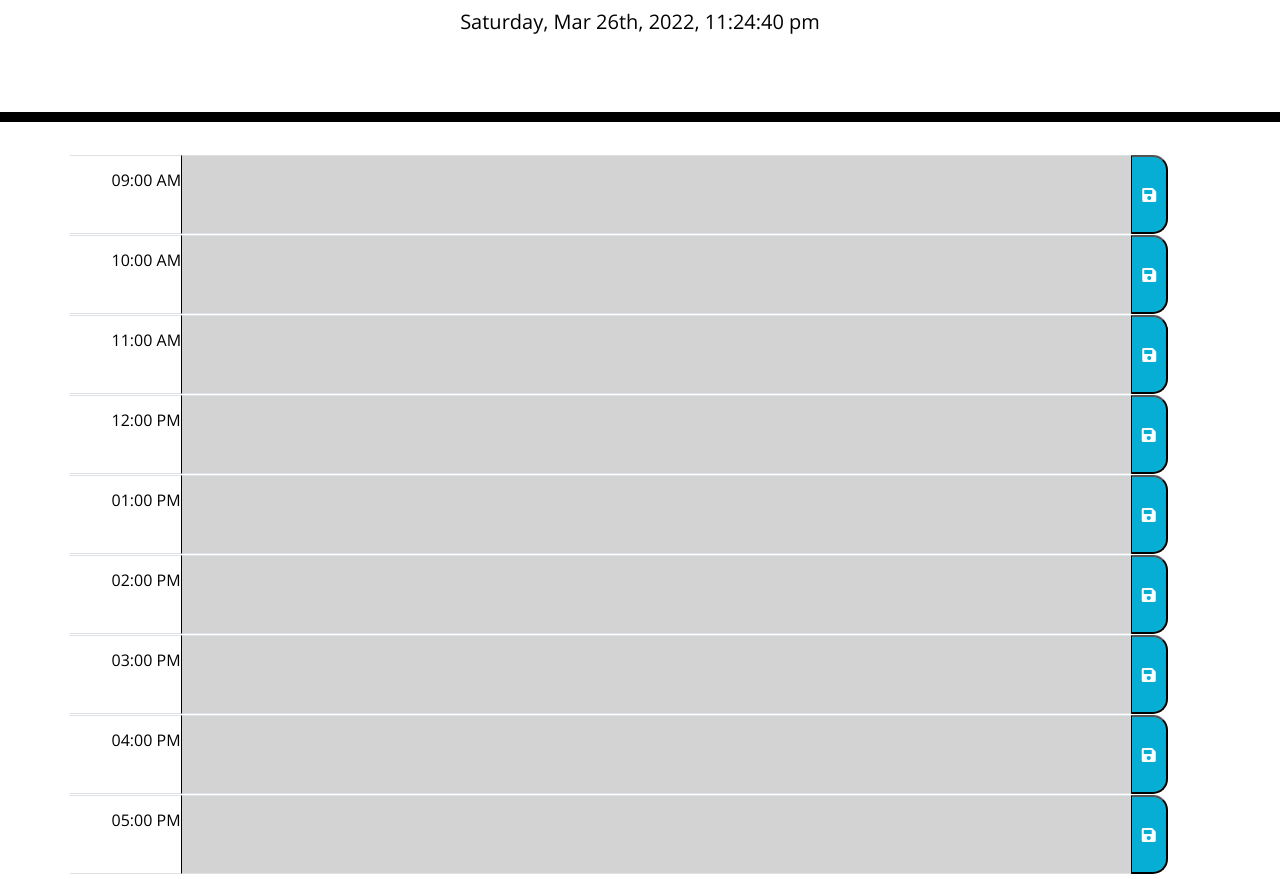
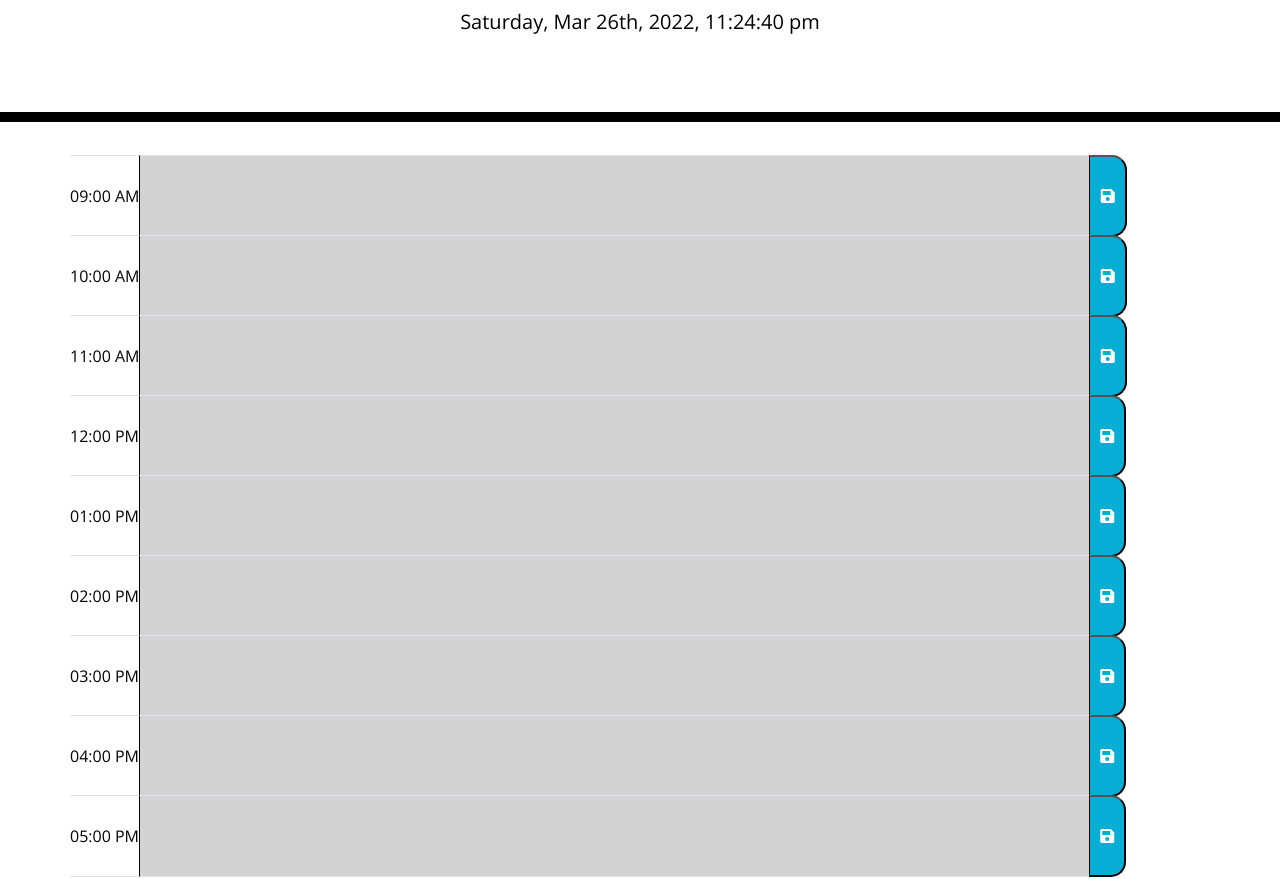
Before and after one commit to Rsmdo/Work-day-calender, a plain HTML site: page index.html in a window 1280 px wide. Shown: the part 182-1061 px from the top of the page. Drawn offline with nearby package versions, Linux system fonts and the light colour scheme.

Commit message:
added time and fixed time change

```diff
--- a/assets/js/script.js
+++ b/assets/js/script.js
@@ -1,10 +1,7 @@
-//declaring variables to target the Ids from index.html
-var current = $("#currentDay");
-//using moment.js to display the currentDay in m/d/y and time format
+
+const current = $("#currentDay");
 const currentDay = moment().format("MMMM Do YYYY, h:mm:ss a ");
-//converting hours into integer from string using parseInt
 const currentHour = parseInt(moment().hour());
-//display currentDay on the page
 current.text(currentDay);
 const blockLength = $(".time-block").length;
 
@@ -13,8 +10,6 @@ const blockLength = $(".time-block").length;
     renderLocalStorage();
 
         $(".description").each(function() {
-            //_i = input used to create the object, converting integer tostring
-            // targeting description block to add colors
             let currentBlockTimeVal = parseInt(moment($(this).attr("id"))._i);
             if (moment(currentBlockTimeVal).isBefore(currentHour)) {
                 $(this).addClass("past");
@@ -29,7 +24,7 @@ const blockLength = $(".time-block").length;
 
         $(".saveBtn").on("click", function() {
             for(let i = 0; i < blockLength; i++) {
-                let currentID = $(".description").eq(i).attr("id");
+                let currentID = $(".description").eq(i).attr("id"); // selecting specific element with index number and id
                 let value = $(".description").eq(i).val().trim();
                 localStorage.setItem(currentID, value);
             }
--- a/index.html
+++ b/index.html
@@ -29,75 +29,75 @@
       <p id="currentDay" class="lead"></p>
     </header>
     <div class="container">
-      <div class="row d-flex">
+      <div class="row">
         <div class="hour border-top border-bottom">
-          <span class="time-block ">09:00 AM</span>
+          <span class="time-block d-inline-flex d-md-flex d-sm-flex ">09:00 AM</span>
         </div>
-        <textarea class="description border-top border-bottom col-10" id="9"></textarea>
+        <textarea class="description border-top border-bottom col-10 d-inline-flex d-md-flex d-sm-flex" id="9"></textarea>
         <button class="saveBtn"> <i class="fas fa-save"></i> </button>
       </div>
 
       <div class="row">
         <div class="hour border-top border-bottom">
-          <span class="time-block ">10:00 AM</span>
+          <span class="time-block d-inline-flex d-md-flex d-sm-flex ">10:00 AM</span>
         </div>
-        <textarea class="description border-top border-bottom col-10" id="10"></textarea>
+        <textarea class="description border-top border-bottom col-10 d-inline-flex d-md-flex d-sm-flex" id="10"></textarea>
         <button class="saveBtn"> <i class="fas fa-save"></i> </button>
       </div>
 
       <div class="row">
         <div class="hour border-top border-bottom">
-          <span class="time-block ">11:00 AM</span>
+          <span class="time-block d-inline-flex d-md-flex d-sm-flex ">11:00 AM</span>
         </div>
-        <textarea class="description border-top border-bottom col-10" id="11"></textarea>
+        <textarea class="description border-top border-bottom col-10 d-inline-flex d-md-flex d-sm-flex" id="11"></textarea>
         <button class="saveBtn"> <i class="fas fa-save"></i> </button>
       </div>
 
       <div class="row">
         <div class="hour border-top border-bottom">
-          <span class="time-block ">12:00 PM</span>
+          <span class="time-block d-inline-flex d-md-flex d-sm-flex ">12:00 PM</span>
         </div>
-        <textarea class="description border-top border-bottom col-10 " id="12"></textarea>
+        <textarea class="description border-top border-bottom col-10  d-inline-flex d-md-flex d-sm-flex" id="12"></textarea>
         <button class="saveBtn"> <i class="fas fa-save"></i> </button>
       </div>
 
       <div class="row">
         <div class="hour border-top border-bottom">
-          <span class="time-block ">01:00 PM</span>
+          <span class="time-block d-inline-flex d-md-flex d-sm-flex">01:00 PM</span>
         </div>
-        <textarea class="description border-top border-bottom col-10" id="13"></textarea>
+        <textarea class="description border-top border-bottom col-10 d-inline-flex d-md-flex d-sm-flex" id="13"></textarea>
         <button class="saveBtn"> <i class="fas fa-save"></i> </button>
       </div>
 
       <div class="row">
         <div class="hour border-top border-bottom">
-          <span class="time-block ">02:00 PM</span>
+          <span class="time-block d-inline-flex d-md-flex d-sm-flex">02:00 PM</span>
         </div>
-        <textarea class="description border-top border-bottom col-10" id="14"></textarea>
+        <textarea class="description border-top border-bottom col-10 d-inline-flex d-md-flex d-sm-flex" id="14"></textarea>
         <button class="saveBtn"> <i class="fas fa-save"></i> </button>
       </div>
 
       <div class="row">
         <div class="hour border-top border-bottom">
-          <span class="time-block ">03:00 PM</span>
+          <span class="time-block d-inline-flex d-md-flex d-sm-flex ">03:00 PM</span>
         </div>
-        <textarea class="description border-top border-bottom col-10" id="15"></textarea>
+        <textarea class="description border-top border-bottom col-10 d-inline-flex d-md-flex d-sm-flex" id="15"></textarea>
         <button class="saveBtn"> <i class="fas fa-save"></i> </button>
       </div>
 
       <div class="row">
         <div class="hour border-top border-bottom">
-          <span class="time-block ">04:00 PM</span>
+          <span class="time-block d-inline-flex d-md-flex d-sm-flex ">04:00 PM</span>
         </div>
-        <textarea class="description border-top border-bottom col-10" id="16"></textarea>
+        <textarea class="description border-top border-bottom col-10 d-inline-flex d-md-flex d-sm-flex" id="16"></textarea>
         <button class="saveBtn"> <i class="fas fa-save"></i> </button>
       </div>
 
       <div class="row">
         <div class="hour border-top border-bottom">
-          <span class="time-block ">05:00 PM</span>
+          <span class="time-block d-inline-flex d-md-flex d-sm-flex">05:00 PM</span>
         </div>
-        <textarea class="description border-top border-bottom col-10" id="17"></textarea>
+        <textarea class="description border-top border-bottom col-10 d-inline-flex d-md-flex d-sm-flex" id="17"></textarea>
         <button class="saveBtn"> <i class="fas fa-save"></i> </button>
       </div>
       <!-- Timeblocks go here -->
```
